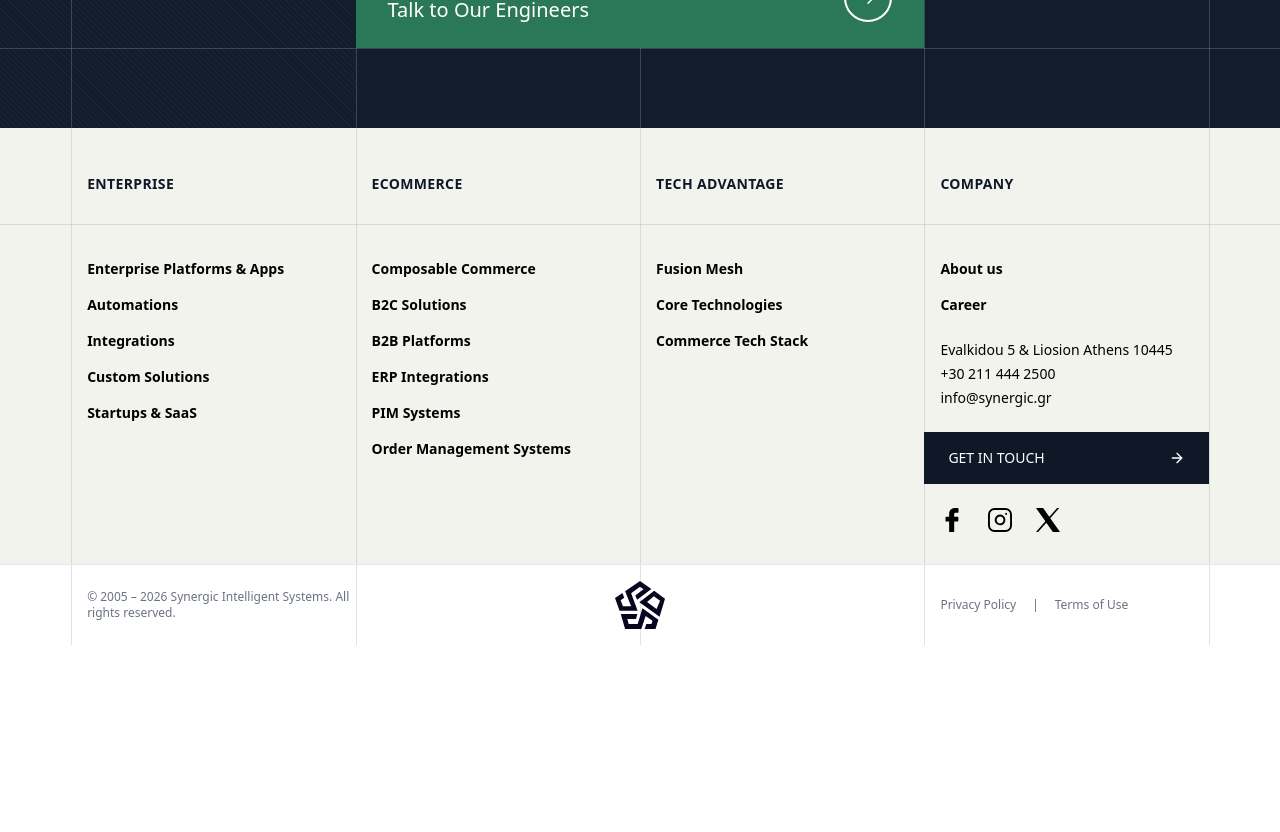
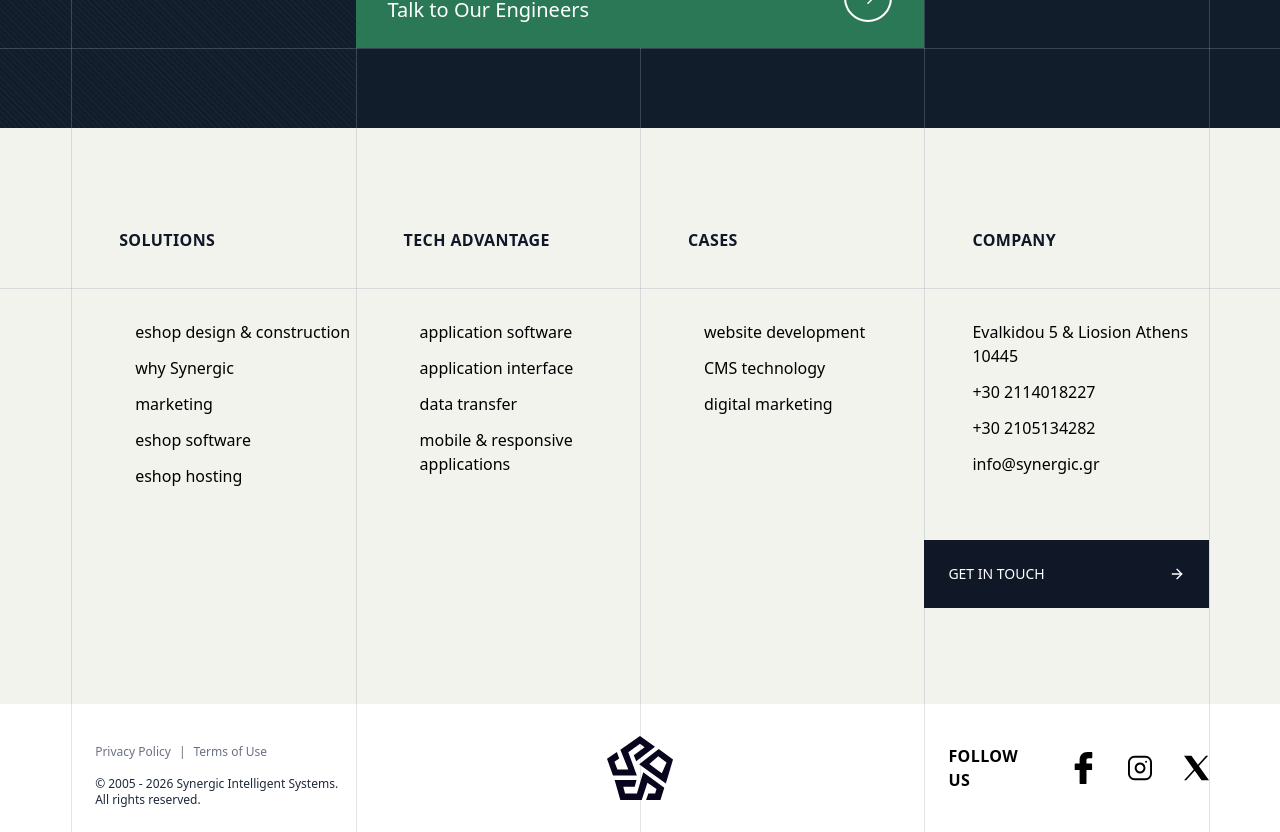
Before and after one commit to abdullah-fareed1/synergic, a Next.js app: page /fusionmesh in a window 1280 px wide. Shown: the part 4820-5652 px from the top of the page. Before the commit the page ends 5465 px from the top, so only its background shows below. Built offline with nearby package versions, Linux system fonts and the light colour scheme.

Commit message:
Fusionmesh page updated to use Footer #2

```diff
--- a/app/fusionmesh/page.tsx
+++ b/app/fusionmesh/page.tsx
@@ -1,4 +1,4 @@
-import Footer from "../components/Footer";
+import Footer2 from "../components/Footer2";
 import FusionMeshGlanceSection from "./sections/FusionMeshGlanceSection";
 import HeroSection from "./sections/HeroSection";
 import SolutionsSection from "./sections/SolutionsSection";
@@ -13,7 +13,7 @@ export default function FusionMesh() {
       <WhyFusionMeshSection />
       <SolutionsSection />
       <StartBuildingSmarterSection />
-      <Footer />
+      <Footer2 />
     </main>
   );
 }
```
